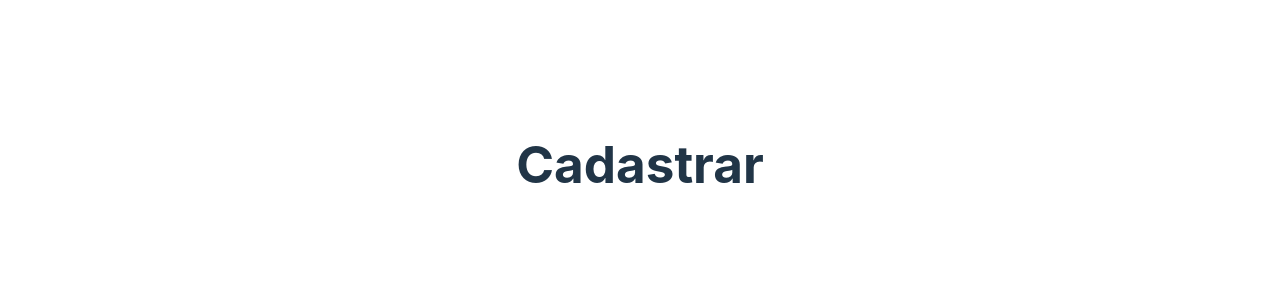
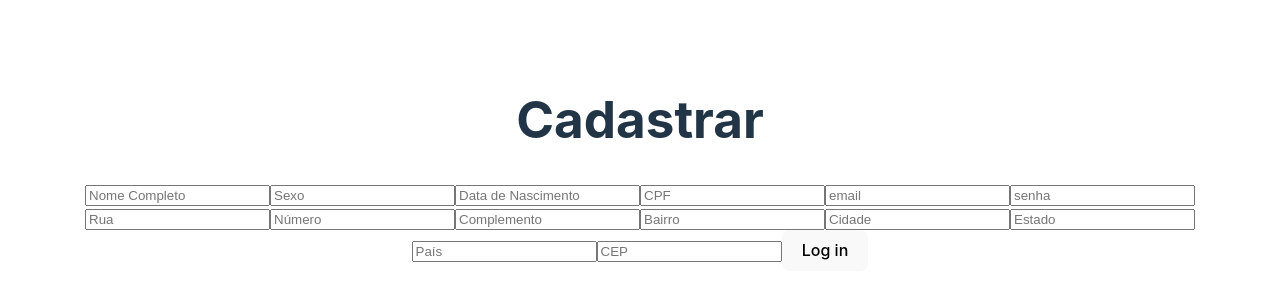
Before and after one commit to HerbCyor/nature365m2, a React (Vite) app: page /cadastrar in a window 1280 px wide. Shown: the part 236-536 px from the top of the page. Built offline with nearby package versions, Linux system fonts and the light colour scheme.

Commit message:
add signup form

```diff
--- /dev/null
+++ b/src/components/forms/signup/index.jsx
@@ -0,0 +1,31 @@
+export function SignUpForm() {
+    return (
+        <>
+            <div className="form-control">
+                <form>
+                    <input type="text" placeholder="Nome Completo" />
+                    <input type="text" placeholder="Sexo" />
+                    <input type="text" placeholder="Data de Nascimento" />
+                    <input type="text" placeholder="CPF" />
+                    <input type="email" placeholder="email" />
+                    <input type="password" placeholder="senha" />
+
+                    <input type="text" placeholder="Rua" />
+                    <input type="text" placeholder="Número" />
+                    <input type="text" placeholder="Complemento" />
+                    <input type="text" placeholder="Bairro" />
+                    <input type="text" placeholder="Cidade" />
+                    <input type="text" placeholder="Estado" />
+                    <input type="text" placeholder="País" />
+                    <input type="text" placeholder="CEP" />
+
+
+
+                    <button> Log in </button>
+
+                </form>
+            </div>
+
+        </>
+    )
+}
--- a/src/pages/signup/index.jsx
+++ b/src/pages/signup/index.jsx
@@ -1,7 +1,10 @@
+import { SignUpForm } from "../../components/forms/signup";
+
 export function SignUpPage() {
     return (
         <>
             <h1>Cadastrar</h1>
+            <SignUpForm></SignUpForm>
         </>
     )
 }
```
